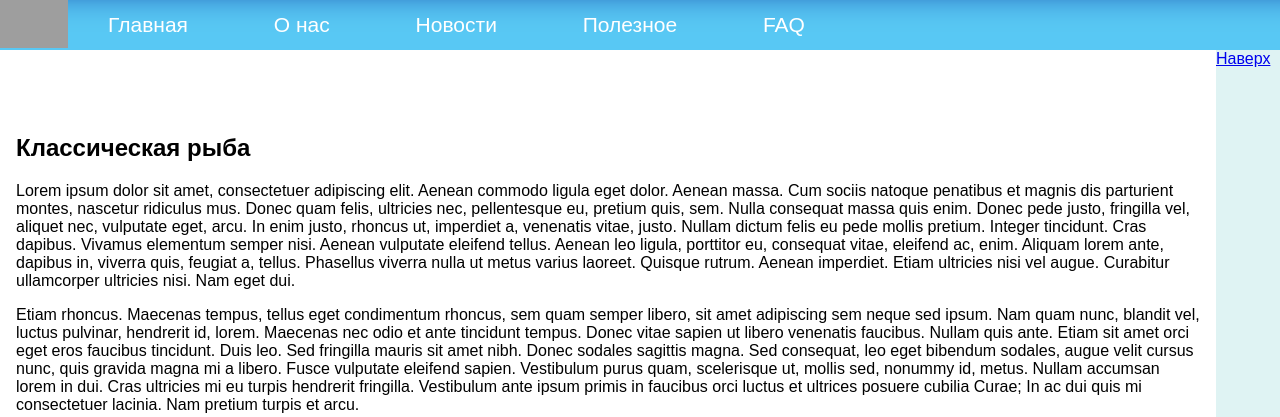
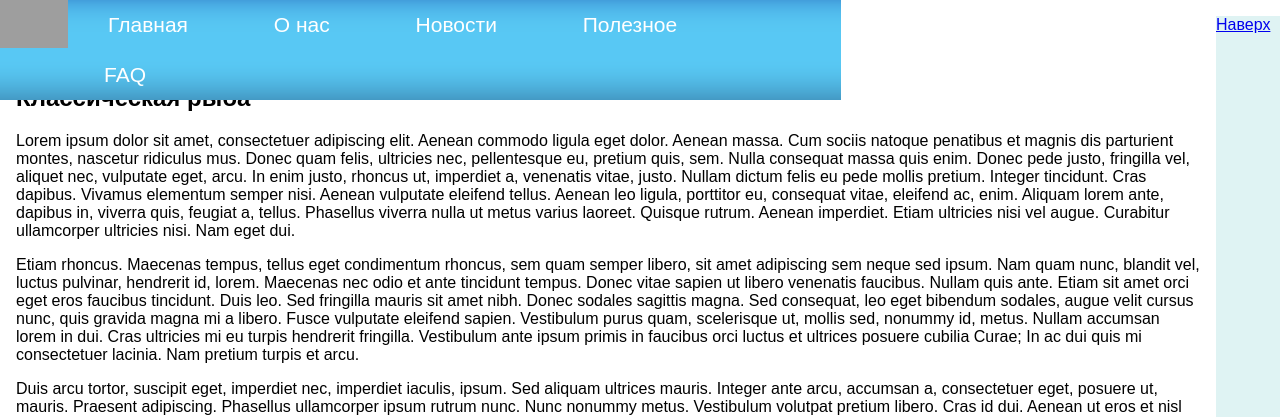
Before and after one commit to it-cat-vk/it-cat-vk.github.io, a PHP site: page / in a window 1280 px wide. Shown: the top 417 px of the page. Run offline with PHP 8.4, Linux system fonts and the light colour scheme; grey boxes are pictures that could not be loaded.

Commit message:
Закрепил хедер, внёс комментарии

```diff
--- a/styles/header.css
+++ b/styles/header.css
@@ -1,15 +1,23 @@
 header
 {
+	/* Placing */
+	min-height: 48px;
+	position: fixed;
+	top: 0px;
+
+	/* Decoration */
 	background: #54c0ef url("../images/header.png");
-	min-height: 48px;
 	font-size: 21px;
 }
 header > nav > a
 {
+	/* Placing */
 	display: inline-block;
-	color: white;
 	margin: 0px 10px;
 	padding: 13px 30px;
+
+	/* Decoration */
+	color: white;
 	text-decoration: none;
 }
 header > nav > a:hover
@@ -22,9 +30,12 @@ header > nav
 }
 .logo
 {
+	/* Placing */
 	float: left;
-	background: url("../images/logo.svg") no-repeat center;
 	width: 48px;
 	height: 48px;
 	padding: 0px 10px;
+
+	/* Decoration */
+	background: url("../images/logo.svg") no-repeat center;
 }
```
